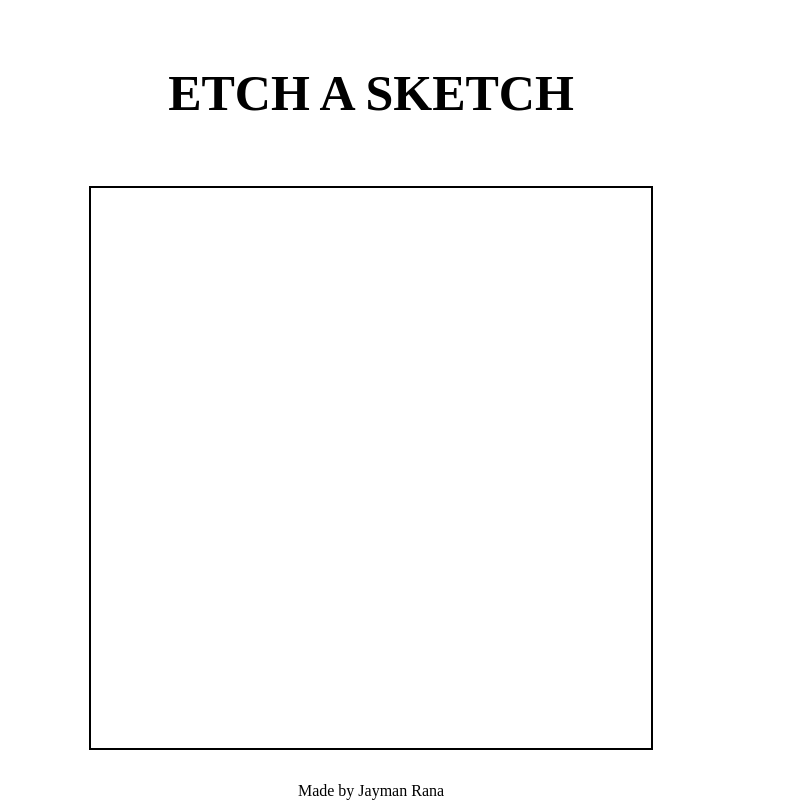
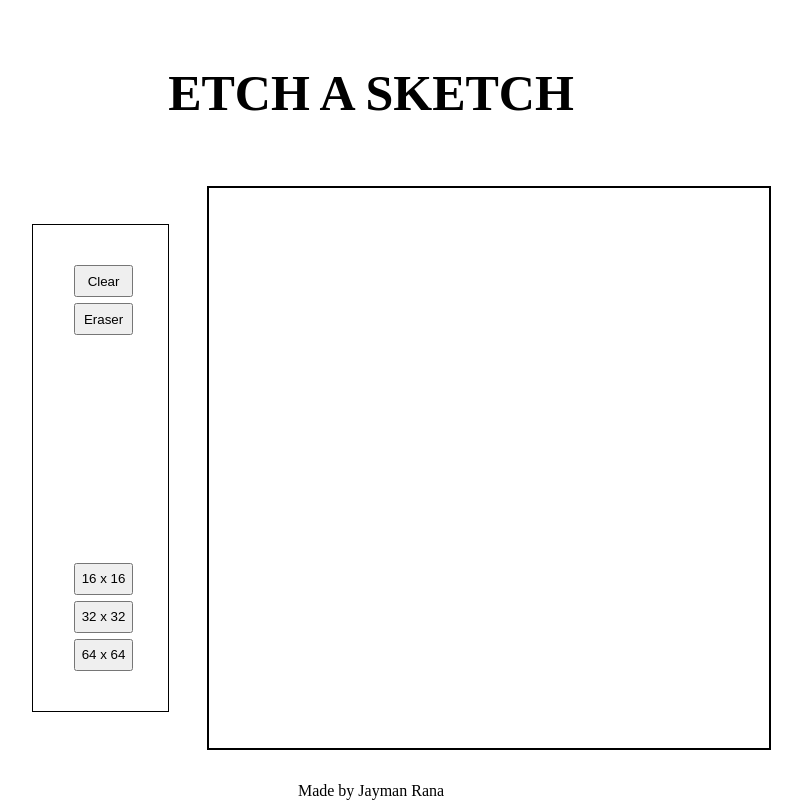
Before and after one commit to JaymanR/etch-a-sketch, a plain HTML site: page index.html in a window 1280 px wide. Shown: the whole page, without its empty margins (269-1071 px from the left). Drawn offline with Linux system fonts and the light colour scheme.

Commit message:
add buttons to change the canvas grid-size

```diff
--- a/index.html
+++ b/index.html
@@ -10,7 +10,21 @@
 <body>
     <div id="page-body">
         <h1> ETCH A SKETCH</h1>
-        <div id="canvas">
+        <div id="app-body">
+            <div id="tools">
+                <div>
+                    <button id="clear-canvas">Clear</button>
+                    <button id="eraser">Eraser</button>
+                </div>
+                <div id="grid-size">
+                    <button>16 x 16</button>
+                    <button>32 x 32</button>
+                    <button>64 x 64</button>
+
+                </div>
+            </div>
+            <div id="canvas">
+            </div>
         </div>
         <div id="footer">Made by Jayman Rana</div>
     </div>
--- a/myscript.js
+++ b/myscript.js
@@ -14,20 +14,31 @@ function mouseDown(e) {
 }
 
 function mouseEnter(e) {
-    if(mouseStatus) drawOn(e);
+  if (mouseStatus) drawOn(e);
 }
 
 function mouseUp() {
   mouseStatus = false;
 }
 
+function getGridSize() {
+  const gridButtons = document.querySelectorAll("#grid-size button");
+  gridButtons.forEach((button) => {
+    button.addEventListener("click", () => {
+      gridSize = +button.textContent.substring(0, 2);
+      createCanvasGrid(gridSize);
+    });
+  });
+}
+
+function createCanvasGrid(gridSize) {
   const canvas = document.getElementById("canvas");
-
-for (let i = 0; i < 16; i++) {
+  canvas.innerHTML = "";
+  for (let i = 0; i < gridSize; i++) {
     const canvasRow = document.createElement("div");
     canvasRow.classList.add("row");
     canvas.appendChild(canvasRow);
-  for (let j = 0; j < 16; j++) {
+    for (let j = 0; j < gridSize; j++) {
       const tile = document.createElement("div");
       tile.classList.add("tile");
       tile.addEventListener("mousedown", mouseDown);
@@ -36,3 +47,11 @@ for (let i = 0; i < 16; i++) {
       canvasRow.appendChild(tile);
     }
   }
+}
+
+let gridSize = 16;
+
+window.onload = () => {
+  getGridSize();
+  createCanvasGrid(gridSize);
+};
--- a/style.css
+++ b/style.css
@@ -4,6 +4,28 @@
     display: flex;
     flex-direction: column;
     align-items: center;
+}
+
+#app-body {
+    display: flex;
+}
+
+#tools {
+    padding: 5%;
+    display: flex;
+    flex-direction: column;
+    justify-content: space-between;
+    align-items: center;
+    border: 1px solid black;
+    margin: 5%;
+}
+
+#tools button {
+    margin: 5%;
+    flex: 0 0 auto;
+    white-space: nowrap;
+    width: 100%;
+    height: 2rem;
 }
 
 #canvas {
```
Lines whose indentation alone changed are shown as unchanged.
